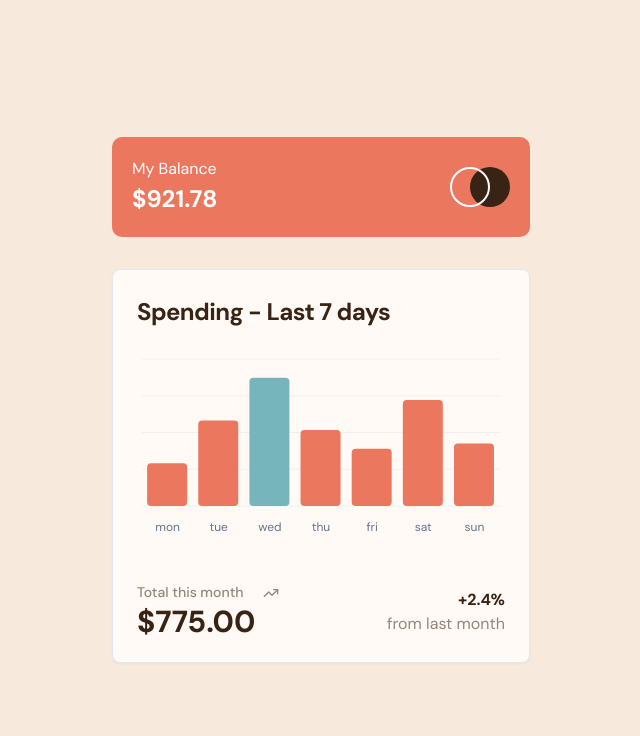
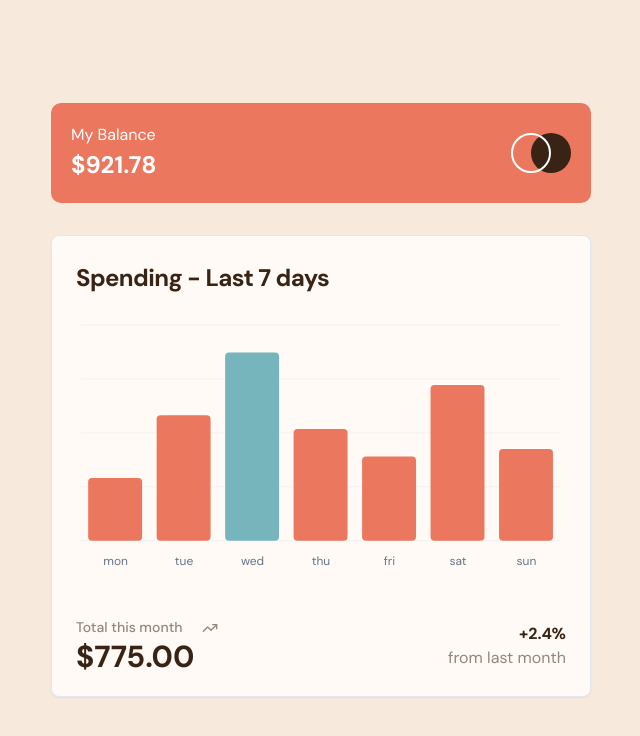
Before and after one commit to queseri/expenses-chart, a React (Vite) app: page / in a window 1280 px wide. Shown: the top 736 px of the page, without its empty margins (319-959 px from the left). Built offline with nearby package versions, Linux system fonts and the light colour scheme.

Commit message:
desktop max size

```diff
--- a/src/App.tsx
+++ b/src/App.tsx
@@ -78,7 +78,7 @@ function App() {
 
     return (
         <div className="flex flex-col justify-center items-center bg-[hsl(var(--cream))] min-h-screen">
-            <div className="max-w-[28.125rem] w-full  p-4">
+            <div className="max-w-[35.75rem] w-full  p-4">
                 <div className=" bg-[hsl(var(--soft-red))] rounded-[10px] p-5">
                     <div className="flex justify-between">
                         <div className="flex flex-col justify-center align-middle">
@@ -95,7 +95,7 @@ function App() {
                     </div>
                 </div>
             </div>
-            <div className="max-w-[28.125rem] w-full p-4">
+            <div className="max-w-[35.75rem] w-full p-4">
                 <Card className="bg-[hsl(var(--very-pale-orange))]">
                     <CardHeader>
                         <CardTitle className="text-[1.5rem] font-bold text-[hsl(var(--dark-brown))]">
```
